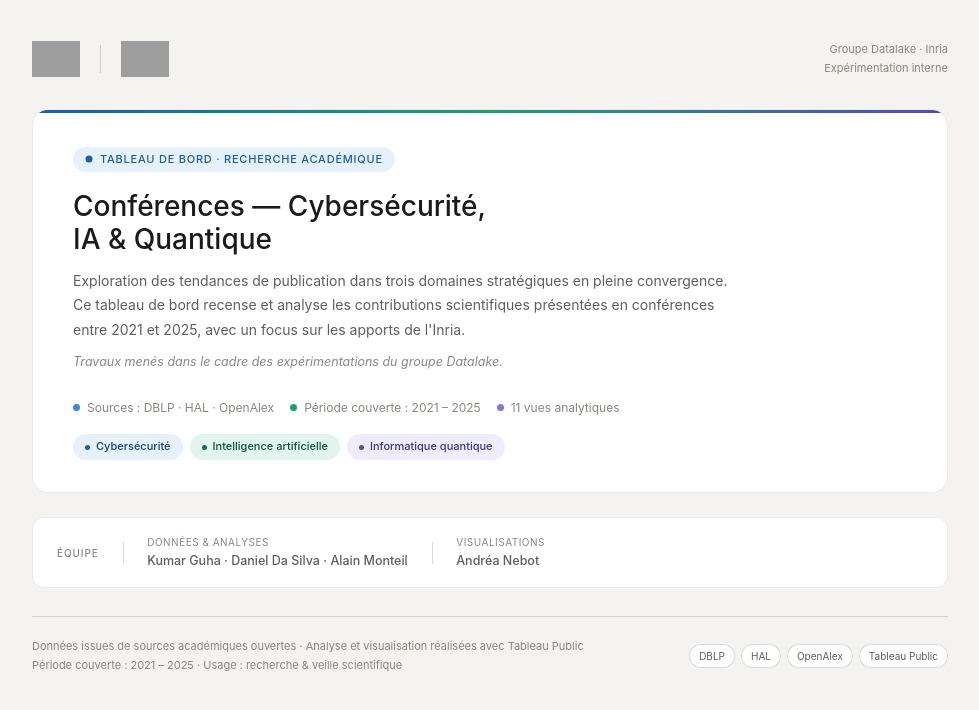
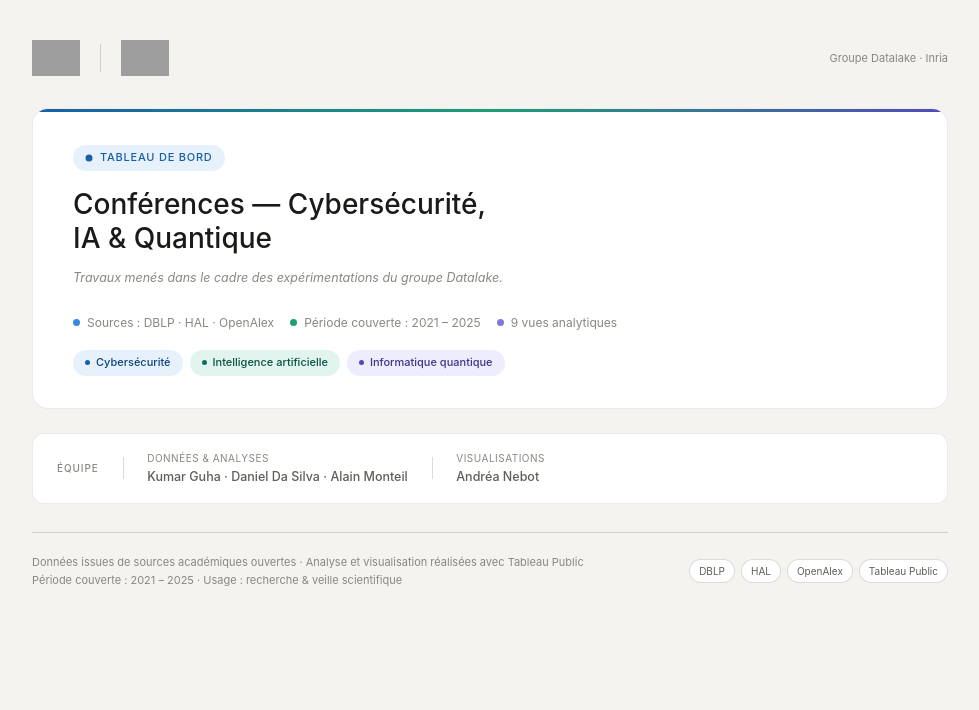
Before and after one commit to Inria-Datalake/Tableau_public_page_acueil, a plain HTML site: page index.html in a window 1280 px wide. Shown: the whole page, without its empty margins (150-1129 px from the left). Drawn offline with Linux system fonts and the light colour scheme; grey boxes are pictures that could not be loaded.

Commit message:
Update index.html content and views count
Removed internal experimentation note and updated the analytical views count.

```diff
--- a/index.html
+++ b/index.html
@@ -269,7 +269,6 @@
     </div>
     <div class="topbar-right">
       Groupe Datalake · Inria<br>
-      Expérimentation interne
     </div>
   </div>
 
@@ -278,14 +277,10 @@
     <div class="hero-stripe"></div>
     <div class="eyebrow">
       <svg width="8" height="8" viewBox="0 0 8 8"><circle cx="4" cy="4" r="3.5" fill="#185FA5"/></svg>
-      Tableau de bord · Recherche académique
+      Tableau de bord
     </div>
     <h1>Conférences — Cybersécurité,<br>IA &amp; Quantique</h1>
-    <p class="intro">
-      Exploration des tendances de publication dans trois domaines stratégiques en pleine convergence.
-      Ce tableau de bord recense et analyse les contributions scientifiques présentées en conférences
-      entre 2021 et 2025, avec un focus sur les apports de l'Inria.
-    </p>
+
     <p class="experiment-note">
       Travaux menés dans le cadre des expérimentations du groupe Datalake.
     </p>
@@ -300,7 +295,7 @@
       </div>
       <div class="meta-item">
         <span class="meta-dot" style="background:#7F77DD"></span>
-        11 vues analytiques
+        9 vues analytiques
       </div>
     </div>
     <div class="domain-tags">
```
